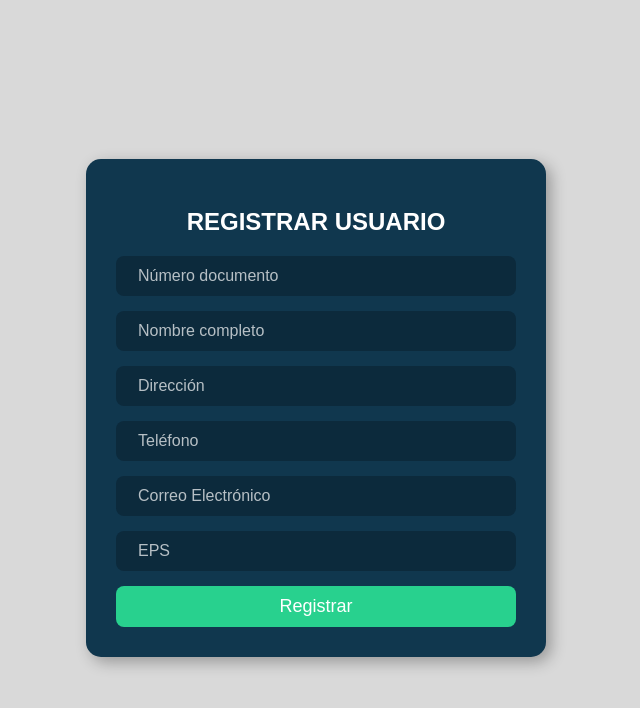
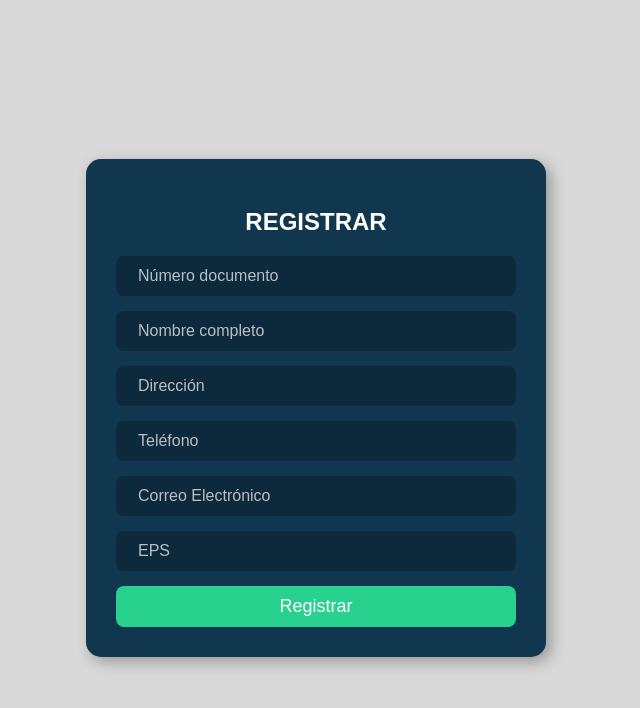
Before and after one commit to AndresGuevara18/proyecto-linter, a website: page index.html in a window 1280 px wide. Shown: the whole page, without its empty margins (324-964 px from the left). Drawn offline with Linux system fonts and the light colour scheme.

Commit message:
comprobando conexion

```diff
--- a/index.html
+++ b/index.html
@@ -8,7 +8,7 @@
 </head>
 <body>
     <div class="form-container">
-        <h2>REGISTRAR USUARIO</h2>
+        <h2>REGISTRAR</h2>
         <form id="userForm">
             <div class="input-group">
                 <i class="fas fa-id-card"></i>
```
